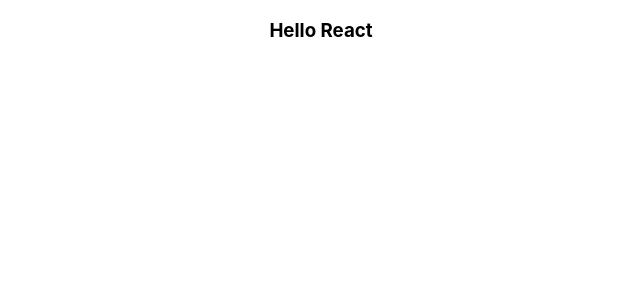
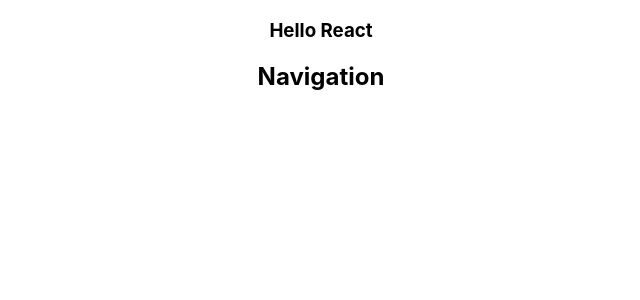
Before and after one commit to asuf29/react-practice, a React (Create React App) app: page / in a window 1280 px wide. Shown: the top 300 px of the page, without its empty margins (319-959 px from the left). Built offline with nearby package versions, Linux system fonts and the light colour scheme.

Commit message:
Nav.js created

```diff
--- a/src/App.js
+++ b/src/App.js
@@ -1,9 +1,10 @@
 import "./App.css";
-
+import Nav from "./components/Nav.js";
 function App() {
   return (
     <div className="App">
       <h3>Hello React</h3>
+      <Nav />
     </div>
   );
 }
--- /dev/null
+++ b/src/components/Nav.js
@@ -0,0 +1,11 @@
+import React from "react";
+
+function Nav() {
+  return (
+    <div>
+      <h2>Navigation</h2>
+    </div>
+  );
+}
+
+export default Nav;
```
